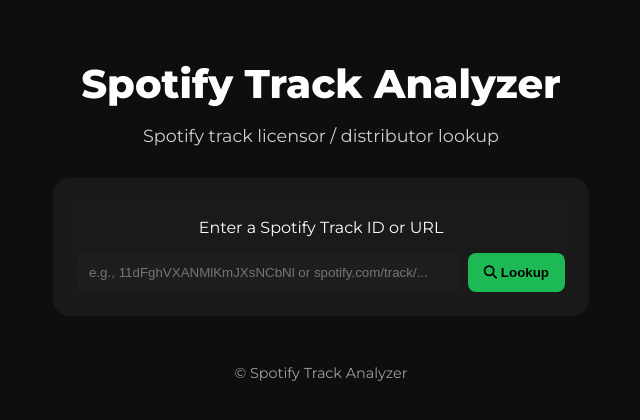
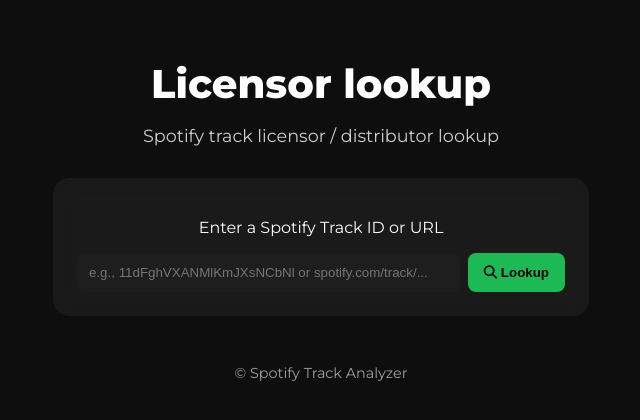
Before and after one commit to JaponBaligi/track_analyzer, a Flask app: page / in a window 1280 px wide. Shown: the top 420 px of the page, without its empty margins (319-959 px from the left). Run offline with Flask 3, Linux system fonts and the light colour scheme.

Commit message:
Polish licensor UI branding (title, footer year)

```diff
--- a/isrc-company/frontend/templates/index.html
+++ b/isrc-company/frontend/templates/index.html
@@ -134,7 +134,7 @@
 </head>
 <body>
   <div class="container">
-    <h1>Spotify Track Analyzer</h1>
+    <h1>Licensor lookup</h1>
     <p class="tagline">Spotify track licensor / distributor lookup</p>
 
     <div class="glass-panel">
--- a/web_panel/src/pages/IsrcLookup.tsx
+++ b/web_panel/src/pages/IsrcLookup.tsx
@@ -105,7 +105,7 @@ export default function SpotifyLookup() {
       )}
 
       <div className="mt-12 text-center text-gray-500 text-sm">
-        © Spotify Track Analyzer
+        © {new Date().getFullYear()} Spotify Track Analyzer
       </div>
     </div>
   );
```
